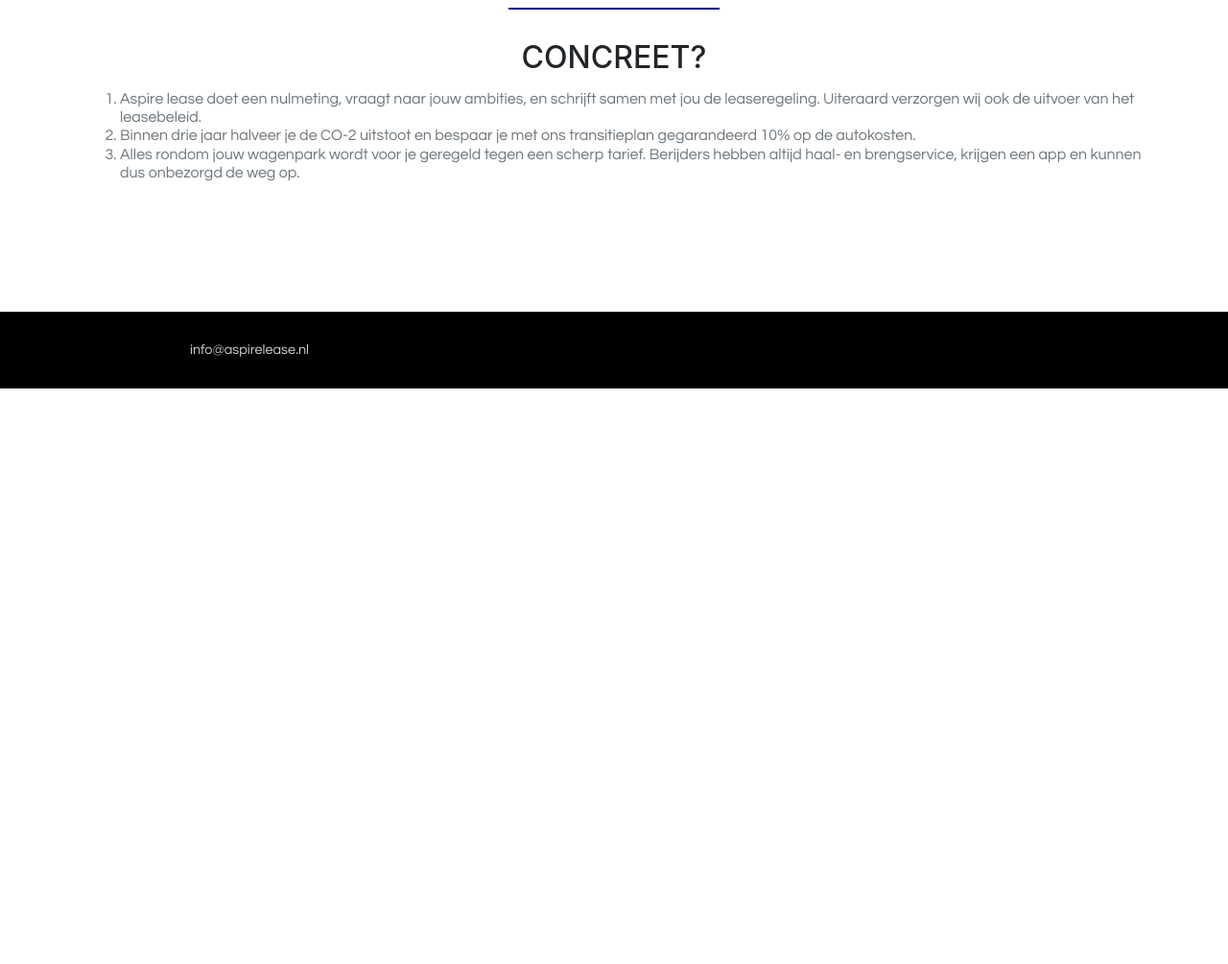
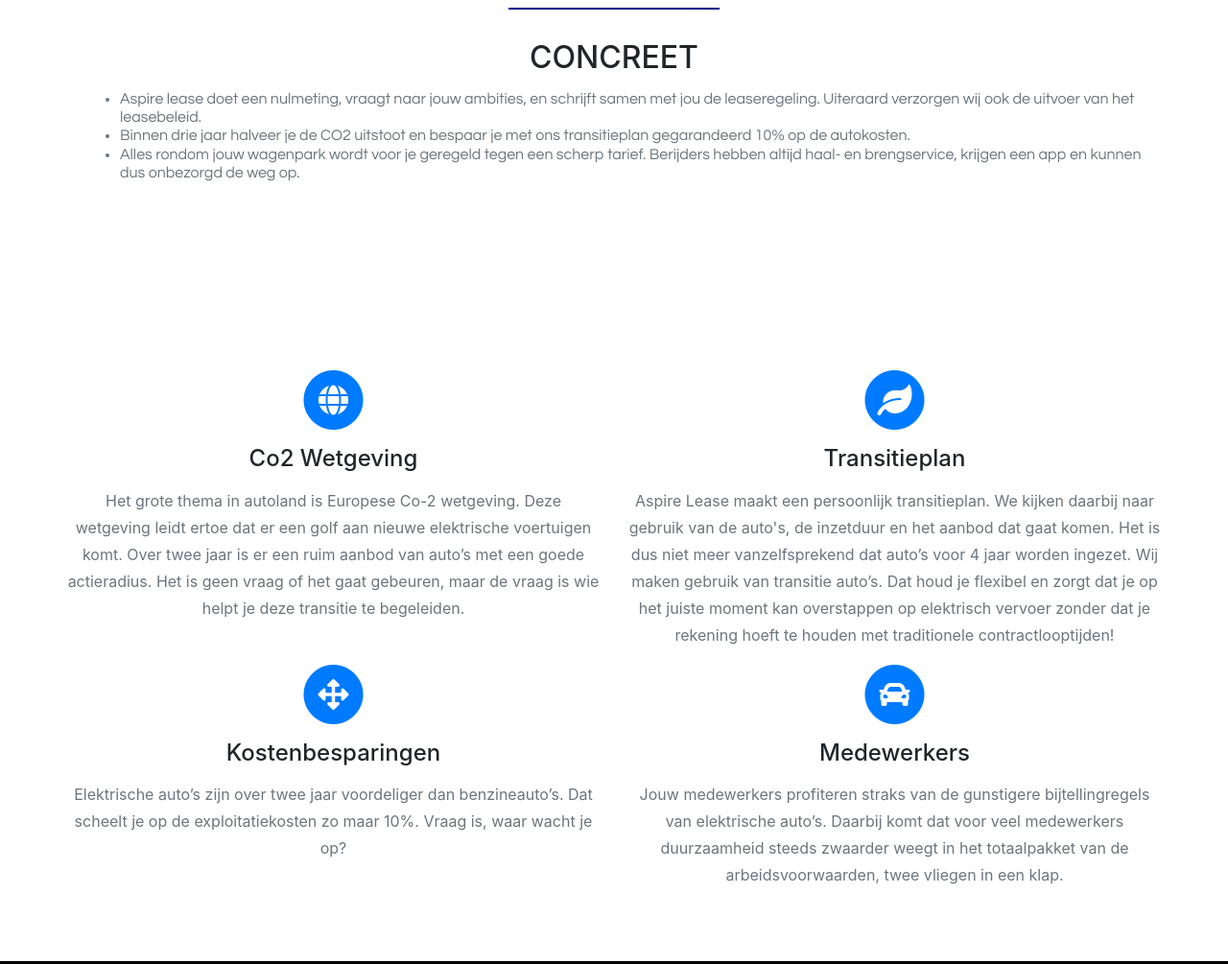
Before and after one commit to arnoberg/aspirelease, a website with bundled scripts: page index.html in a window 1280 px wide. Shown: the part 1920-2925 px from the top of the page at 96% size. Before the commit the page ends 2325 px from the top, so only its background shows below. Built offline with nearby package versions, Linux system fonts and the light colour scheme; a web font is replaced by a local one.

Commit message:
2 versies

```diff
--- a/index.html
+++ b/index.html
@@ -97,35 +97,39 @@
           </div>
           <div class="dash"> </div>
           <div class="col-lg-12 text-center">
-            <h2 class="service-heading text-uppercase">Concreet?</h2>
-            <h3 class="section-subheading text-muted text-left"><ol>
+            <h2 class="service-heading text-uppercase">Concreet</h2>
+            <h3 class="section-subheading text-muted text-left"><ul>
                 <li>Aspire lease doet een nulmeting, vraagt naar jouw ambities, en schrijft samen met jou de leaseregeling. Uiteraard verzorgen wij ook de uitvoer van het leasebeleid.</li>
-                <li>Binnen drie jaar halveer je de CO-2 uitstoot en bespaar je met ons transitieplan gegarandeerd 10% op de autokosten.</li>
+                <li>Binnen drie jaar halveer je de CO2 uitstoot en bespaar je met ons transitieplan gegarandeerd 10% op de autokosten.</li>
                 <li>Alles rondom jouw wagenpark wordt voor je geregeld tegen een scherp tarief. Berijders hebben altijd haal- en brengservice, krijgen een app en kunnen dus onbezorgd de weg op.</li>
-              </ol>
+              </ul>
             </h3>
           </div>
         </div>
       </section>
 
-        <!-- <div class="row text-center">
+      <section id="services">
+          <div class="container">
+            <div class="row">
+
+              <div class="row text-center">
                 <div class="col-md-6">
                   <span class="fa-stack fa-2x">
                     <i class="fas fa-circle fa-stack-2x text-primary"></i>
                     <i class="fas fa-globe fa-stack-1x fa-inverse"></i>
                   </span>
-            <h4 class="service-heading">Hoe helpen wij jou?</h4>
-            <h6 class="service-subheading">Aspire Lease maakt een transitieplan op maat</h6>
-            <p class="text-muted">De Europese wetgeving leidt ertoe dat er een golf aan nieuwe elektrische voertuigen komt. Over twee jaar is er een ruim aanbod van auto’s met een goede actieradius. Het is geen vraag of het gaat gebeuren, maar de vraag is wie jou gaat helpen deze transitie te begeleiden. We kijken daarbij naar gebruik van de auto's, de inzetduur en het aanbod dat gaat komen. Het is dus niet meer vanzelfsprekend dat auto’s voor 4 jaar worden ingezet. Wij maken gebruik van transitie auto’s. Dat houd je flexibel en zorgt dat je op het juiste moment kan overstappen op elektrisch vervoer zonder dat je rekening hoeft te houden met traditionele contractlooptijden!</p>
+                  <h4 class="service-heading">Co2 Wetgeving</h4>
+                  <!-- <h6 class="service-subheading">Aspire Lease maakt een transitieplan op maat</h6> -->
+                  <p class="text-muted">Het grote thema in autoland is Europese Co-2 wetgeving. Deze wetgeving leidt ertoe dat er een golf aan nieuwe elektrische voertuigen komt. Over twee jaar is er een ruim aanbod van auto’s met een goede actieradius. Het is geen vraag of het gaat gebeuren, maar de vraag is wie helpt je deze transitie te begeleiden. </p>
                 </div>
                 <div class="col-md-6">
                   <span class="fa-stack fa-2x">
                     <i class="fas fa-circle fa-stack-2x text-primary"></i>
                     <i class="fas fa-leaf fa-stack-1x fa-inverse"></i>
                   </span>
-            <h4 class="service-heading">Wat krijg je ervoor terug?</h4>
-            <h6 class="service-subheading">Een groen beleid, aantrekkelijk werkgeverschap en lagere autokosten</h6>
-            <p class="text-muted">Jouw leasebeleid maakt je een meer aantrekkelijke werkgever, samen met Aspire Lease, door duidelijke focus op innovatie en vergroening. Jouw medewerker krijgt snel de mogelijkheid om in bijtellingvriendelijke auto’s te rijden. Bovendien stijgt het aanbod van elektrische auto’s snel en de prijzen dalen, zet daar de lagere laadkosten tegenover en de businesscase is duidelijk.</p>
+                  <h4 class="service-heading">Transitieplan</h4>
+                  <!-- <h6 class="service-subheading">Een groen beleid, aantrekkelijk werkgeverschap en lagere autokosten</h6> -->
+                  <p class="text-muted">Aspire Lease maakt een persoonlijk transitieplan. We kijken daarbij naar gebruik van de auto's, de inzetduur en het aanbod dat gaat komen. Het is dus niet meer vanzelfsprekend dat auto’s voor 4 jaar worden ingezet. Wij maken gebruik van transitie auto’s. Dat houd je flexibel en zorgt dat je op het juiste moment kan overstappen op elektrisch vervoer zonder dat je rekening hoeft te houden met traditionele contractlooptijden!</p>
                 </div>
               </div>
               <div class="row text-center">
@@ -134,24 +138,25 @@
                     <i class="fas fa-circle fa-stack-2x text-primary"></i>
                     <i class="fas fa-arrows-alt fa-stack-1x fa-inverse"></i>
                   </span>
-            <h4 class="service-heading">Hoe werken we samen?</h4>
-            <h6 class="service-subheading">‘Act and move together‘</h6>
+                  <h4 class="service-heading">Kostenbesparingen</h4>
+                  <!-- <h6 class="service-subheading">‘Act and move together‘</h6> -->
 
-            <p class="text-muted">Met Aspire Lease werk je exclusief samen om de voordelen optimaal tot hun recht te laten komen. Onze medewerkers hebben kennis en mandaat, dat werkt wel zo snel. Met onze prijsbenchmarkregeling ben je gegarandeerd van een gemiddeld scherpe leaseprijs.</p>
+                  <p class="text-muted">Elektrische auto’s zijn over twee jaar voordeliger dan benzineauto’s. Dat scheelt je op de exploitatiekosten zo maar 10%. Vraag is, waar wacht je op?</p>
                 </div>
                 <div class="col-md-6">
                   <span class="fa-stack fa-2x">
                     <i class="fas fa-circle fa-stack-2x text-primary"></i>
                     <i class="fas fa-car fa-stack-1x fa-inverse"></i>
                   </span>
-            <h4 class="service-heading">Wat betekent dit concreet?</h4>
-            <h6 class="service-subheading">Dit is onze belofte</h6>
-            <p class="text-muted">Aspire Lease doet een nulmeting, vraagt naar jouw ambities en schrijft samen met jou de leaseregeling. Uiteraard verzorgen wij ook de uitvoer van het leasebeleid.
-                <br>Binnen drie jaar halveer je de CO-2 uitstoot en bespaar je met ons transitieplan gegarandeerd 10% op de autokosten.
-                <br>Alles rondom jouw wagenpark wordt voor je geregeld tegen een scherp tarief. Berijders hebben altijd haal- en brengservice, krijgen een app en kunnen dus onbezorgd de weg op.</p>
+                  <h4 class="service-heading">Medewerkers</h4>
+                  <!-- <h6 class="service-subheading">Dit is onze belofte</h6> -->
+                  <p class="text-muted">Jouw medewerkers profiteren straks van de gunstigere bijtellingregels van elektrische auto’s. Daarbij komt dat voor veel medewerkers duurzaamheid steeds zwaarder weegt in het totaalpakket van de arbeidsvoorwaarden, twee vliegen in een klap.</p>
                 </div>
-        </div> -->
               </div>
+            </div>
+          </section>
+
+
 
 
     <!-- Portfolio Grid -->
--- a/public/css/agency.css
+++ b/public/css/agency.css
@@ -89,7 +89,7 @@
 }
 
 ::-moz-selection {
-  background: #fed136;
+  background: darkblue;
   text-shadow: none;
 }
 
```
Lines whose indentation alone changed are shown as unchanged.
